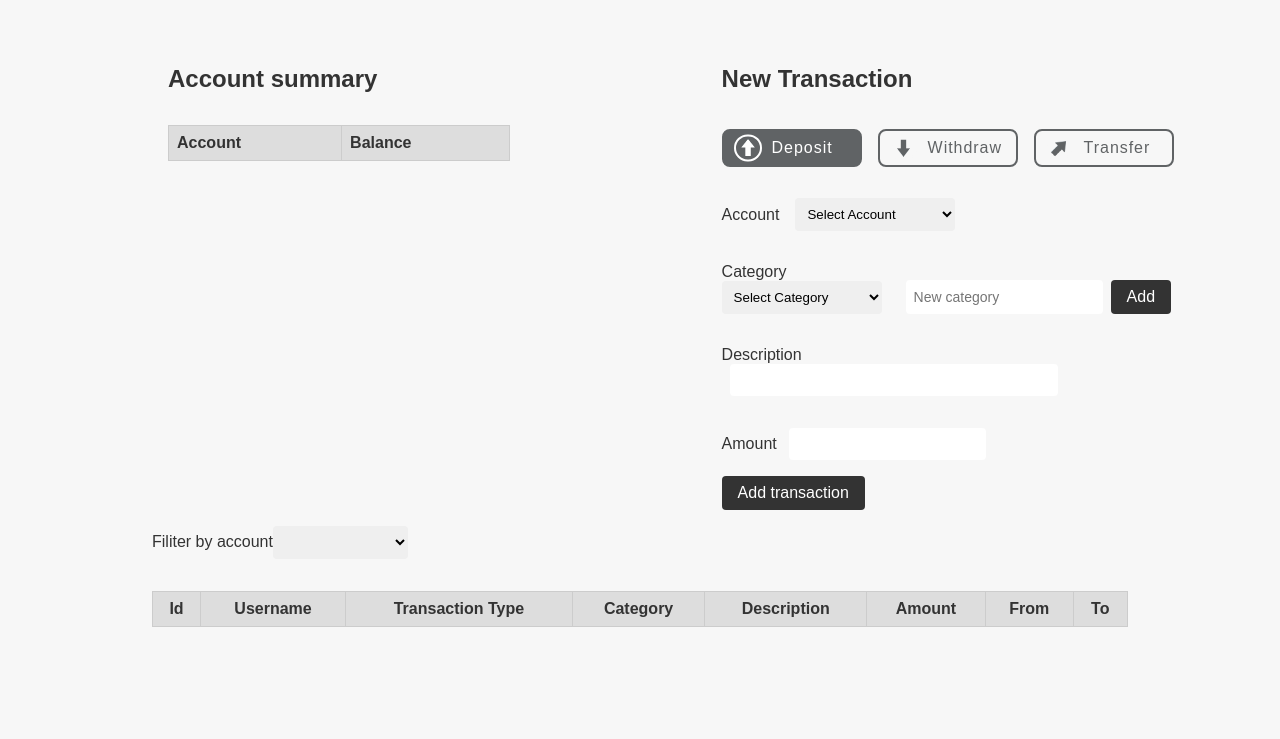
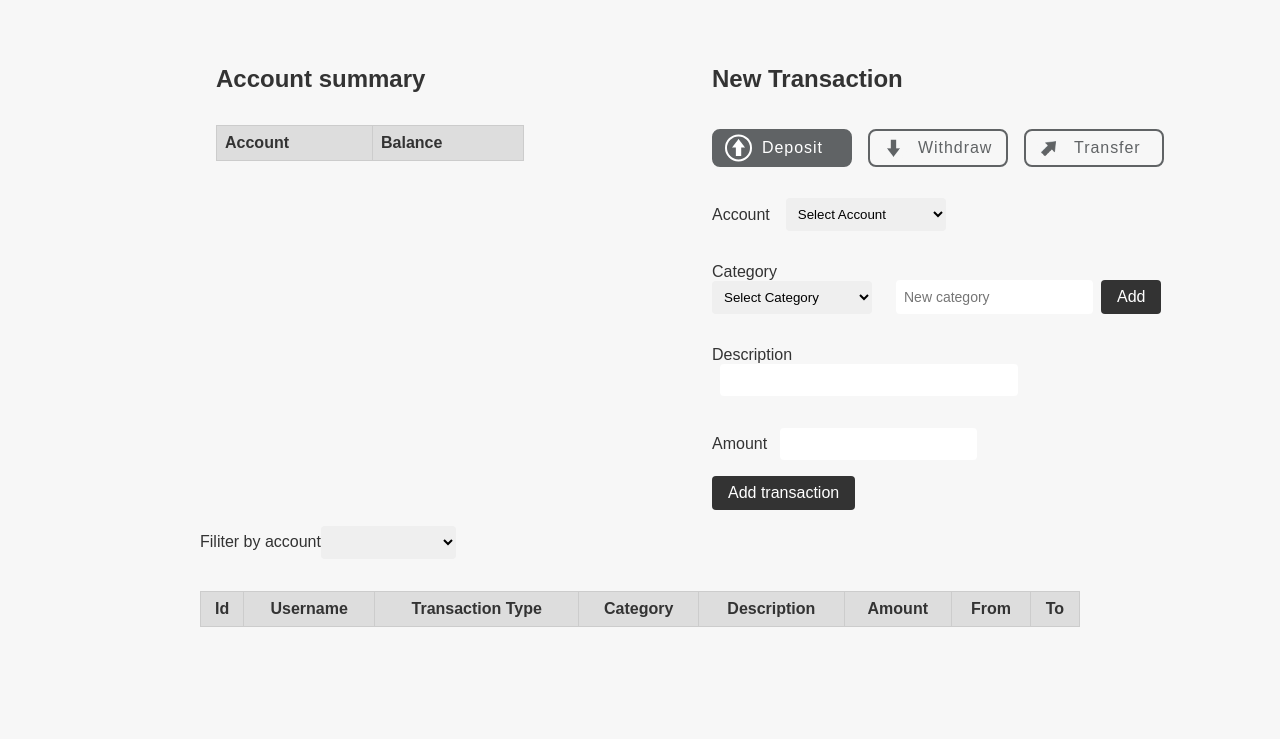
Before and after one commit to michiru-dev/my-trakr-seisuke-yen-and-michiru, a website with bundled scripts: page frontend/index.html in a window 1280 px wide. Shown: the part 61-800 px from the top of the page. Built offline with nearby package versions, Linux system fonts and the light colour scheme; no server answers.

Commit message:
Make space for notification

```diff
--- a/frontend/css/index.css
+++ b/frontend/css/index.css
@@ -8,15 +8,16 @@ body {
 
 main {
     display: flex;
-    flex-wrap: wrap;
+    flex-direction: column;
     justify-content: space-between;
     padding: 2rem;
-    margin: 0 7rem;
+    margin: 0 10rem;
 }
 
 header {
     display: flex;
     justify-content: space-between;
+    margin: 0 3rem;
 }
 
 h1 {
@@ -318,7 +319,7 @@ input[name="transaction-option"]:checked + label {
     position: absolute;
     opacity: 0;
     animation-name: notify;
-    animation-duration: 20s;
+    animation-duration: 4s;
     transition-property: opacity;
     pointer-events: none;
 }
```
